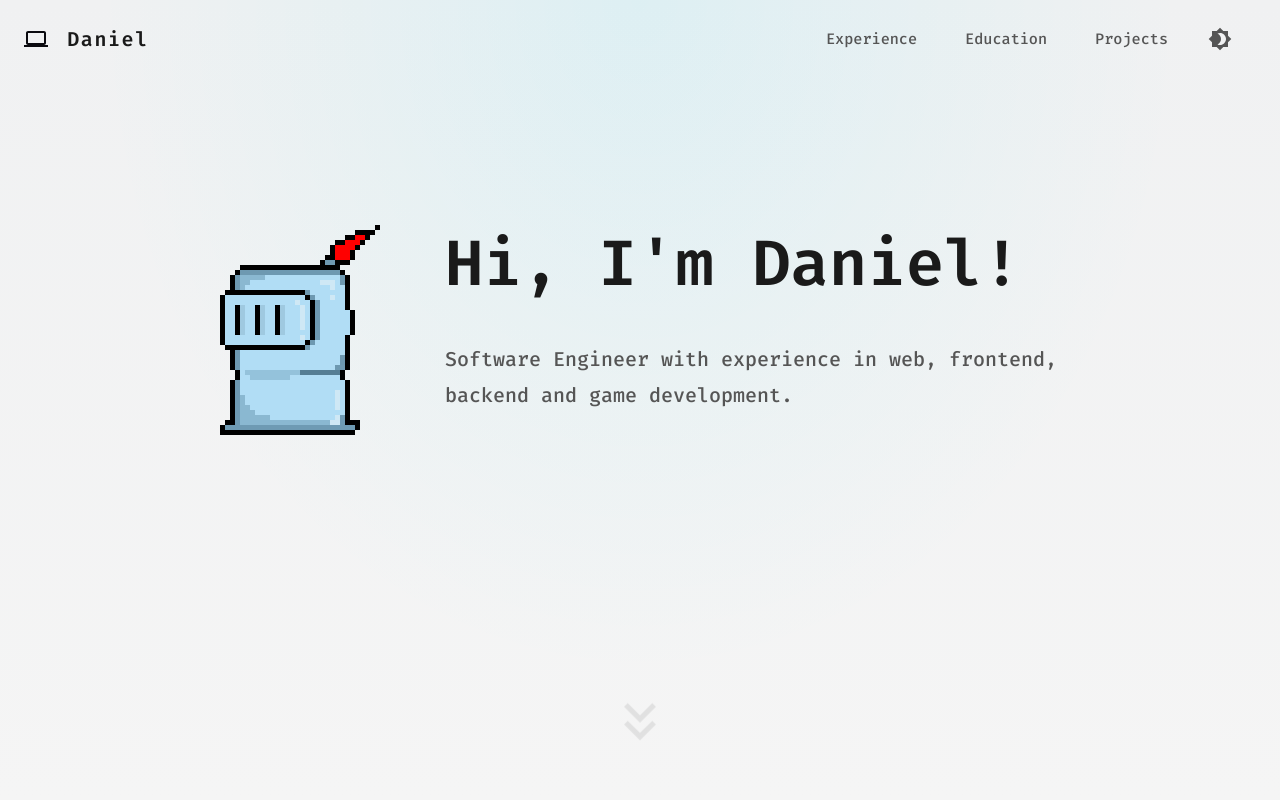
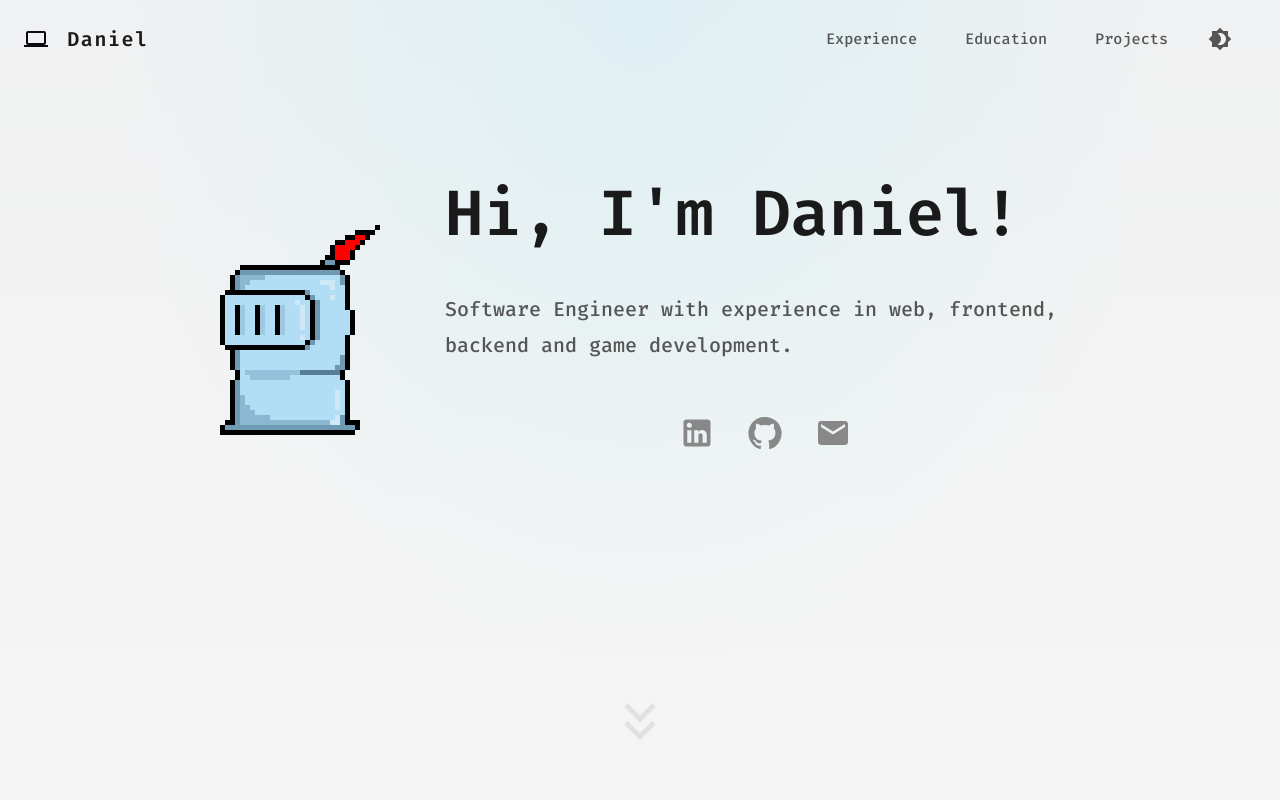
Before and after one commit to donutboyy/portfolio, a React (Vite) app: page / in a window 1280 px wide. Shown: the top 800 px of the page. Built offline with nearby package versions, Linux system fonts and the light colour scheme.

Commit message:
feat: add socials to hero

```diff
--- a/src/components/Hero.tsx
+++ b/src/components/Hero.tsx
@@ -1,5 +1,6 @@
 import { Box, Stack, SvgIcon, Typography } from "@mui/material";
 import KeyboardDoubleArrowDownIcon from "@mui/icons-material/KeyboardDoubleArrowDown";
+import IconButtons from "./IconButtons.tsx";
 import "./Hero.css";
 
 function Hero() {
@@ -48,6 +49,14 @@ function Hero() {
                 game development.
               </Typography>
             </div>
+            <IconButtons
+              links={[
+                "https://www.linkedin.com/in/danieljlng/",
+                "https://github.com/donutboyy",
+                "mailto:dndanielng929@gmail.com",
+              ]}
+              iconSize={36}
+            />
           </Stack>
         </Stack>
         <div style={{ display: "flex", justifyContent: "center" }}>
```
